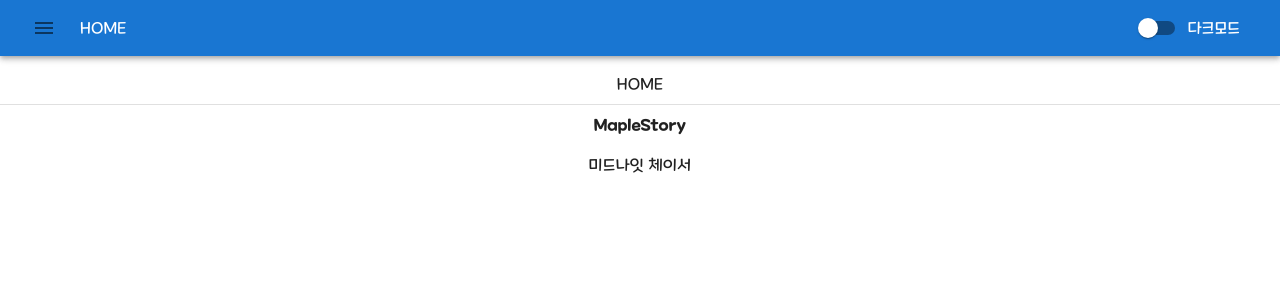
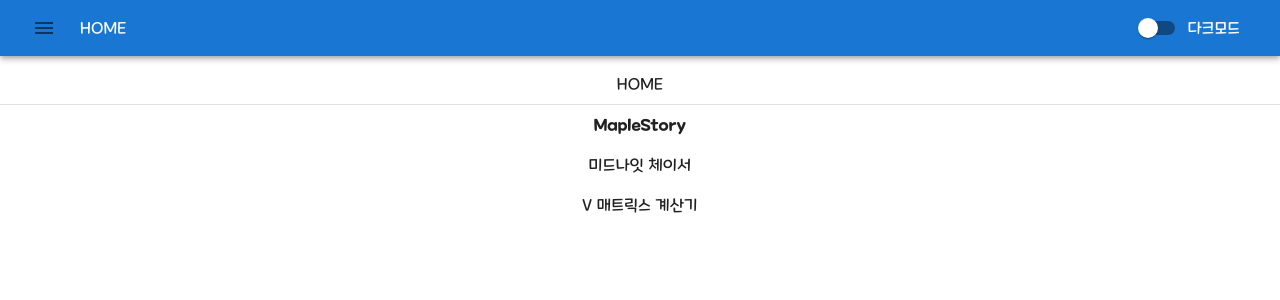
Before and after one commit to lastedchan/lastedchan.github.io, a Next.js app: page / in a window 1280 px wide. Shown: the top 300 px of the page. Built offline with nearby package versions, Linux system fonts and the light colour scheme.

Commit message:
tab 에 V 매트릭스 계산기 오픈

```diff
--- a/src/constants/common.ts
+++ b/src/constants/common.ts
@@ -8,9 +8,9 @@
   { title: "MapleStory", show: true },
   { title: "미드나잇 체이서", href: "/midnight_chaser", show: true },
   {
-    title: "V 매트릭스 계산기 (BETA)",
+    title: "V 매트릭스 계산기",
     href: "/v_matrix_calculator",
-    show: false,
+    show: true,
   },
 ];
 
```
